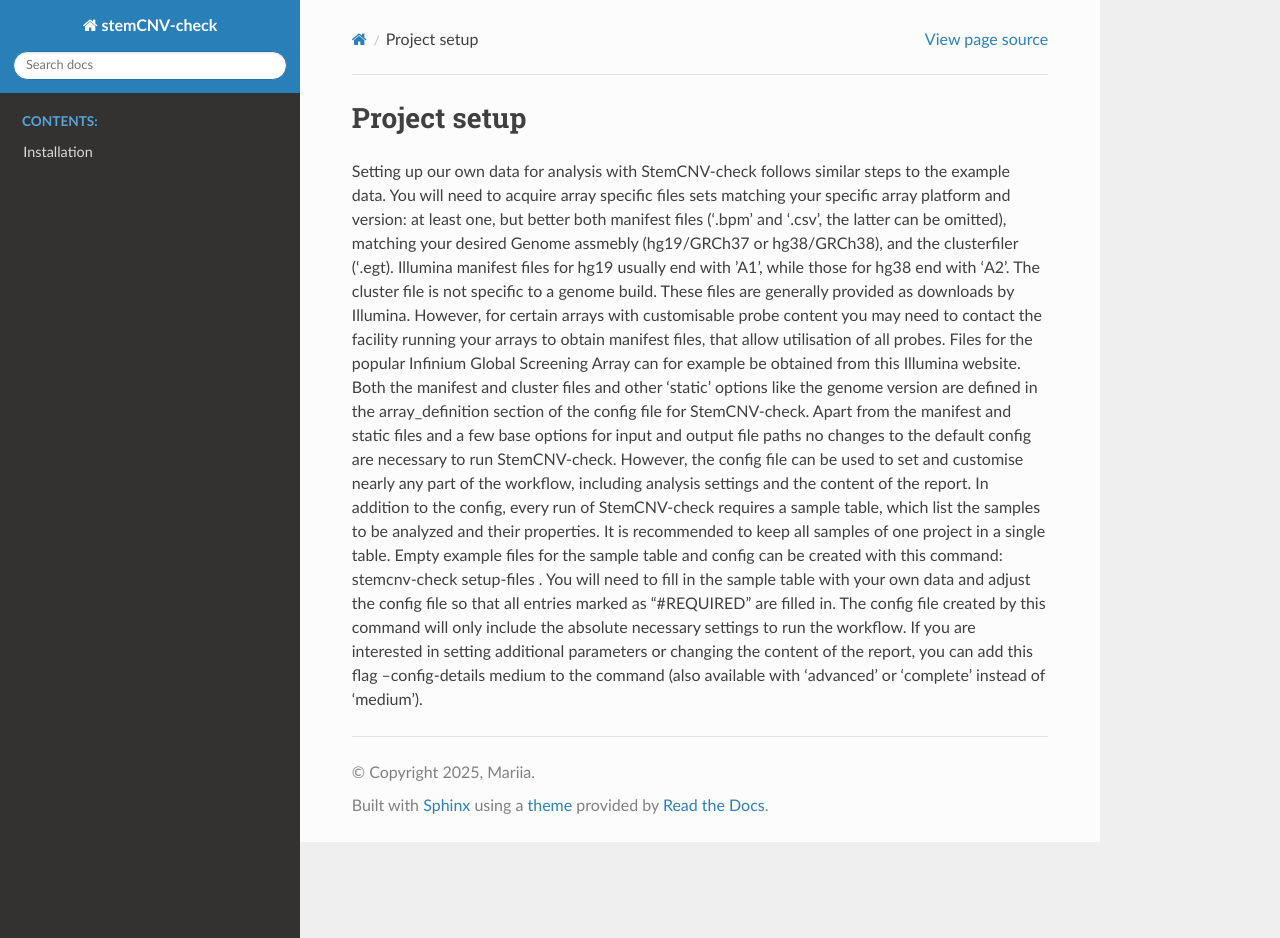
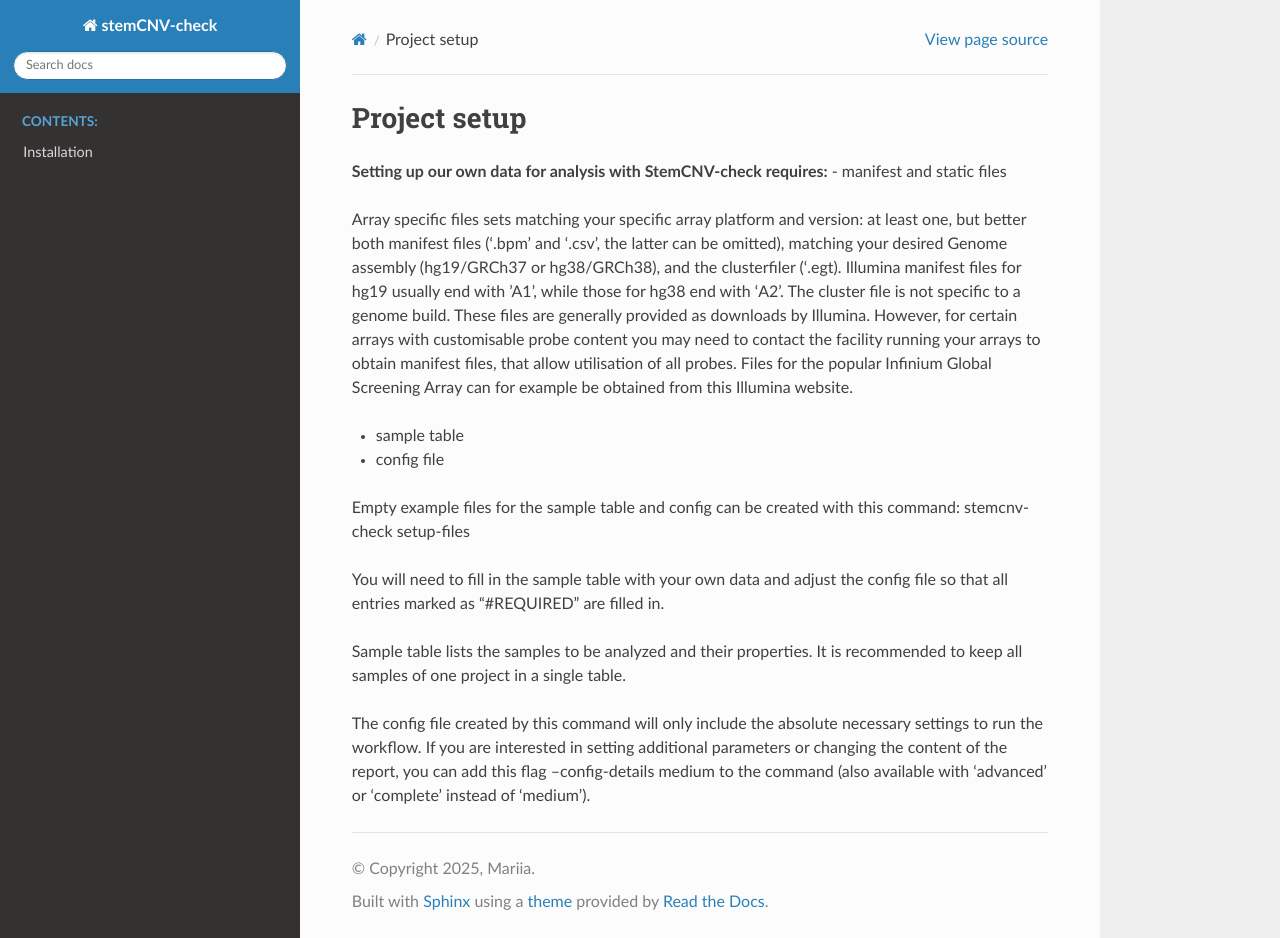
Before and after one commit to icalledmyselfmoon/stemCNV_check_Read_the_docs, a Sphinx documentation site: the page built from source/setup_project.rst, in a window 1280 px wide and 938 px high. Built offline with Sphinx 7.4.7 and the Read the Docs theme 3.1.0, drawn with Linux system fonts in a browser that asks for light colours.

Commit message:
Update setup_project.rst

```diff
--- a/source/setup_project.rst
+++ b/source/setup_project.rst
@@ -1,25 +1,31 @@
 Project setup
 ============
 
-Setting up our own data for analysis with StemCNV-check follows similar steps to the example data.
-You will need to acquire array specific files sets matching your specific array platform and version: at least one, but
-better both manifest files (‘.bpm’ and ‘.csv’, the latter can be omitted), matching your desired Genome assmebly
+
+**Setting up our own data for analysis with StemCNV-check requires:**
+- manifest and static files
+
+Array specific files sets matching your specific array platform and version: at least one, but
+better both manifest files (‘.bpm’ and ‘.csv’, the latter can be omitted), matching your desired Genome assembly
 (hg19/GRCh37 or hg38/GRCh38), and the clusterfiler (‘.egt). Illumina manifest files for hg19 usually end with ’A1’,
 while those for hg38 end with ‘A2’. The cluster file is not specific to a genome build.
 These files are generally provided as downloads by Illumina. However, for certain arrays with customisable probe
 content you may need to contact the facility running your arrays to obtain manifest files, that allow utilisation of all
-probes.
-Files for the popular Infinium Global Screening Array can for example be obtained from this Illumina website.
-Both the manifest and cluster files and other ‘static’ options like the genome version are defined in the array_definition
-section of the config file for StemCNV-check. Apart from the manifest and static files and a few base options for
-input and output file paths no changes to the default config are necessary to run StemCNV-check. However, the
-config file can be used to set and customise nearly any part of the workflow, including analysis settings and the
-content of the report.
-In addition to the config, every run of StemCNV-check requires a sample table, which list the samples to be analyzed
-and their properties. It is recommended to keep all samples of one project in a single table.
-Empty example files for the sample table and config can be created with this command: stemcnv-check setup-files .
+probes. Files for the popular Infinium Global Screening Array can for example be obtained from this Illumina website.
+
+
+- sample table
+
+- config file
+
+Empty example files for the sample table and config can be created with this command:
+stemcnv-check setup-files
+
 You will need to fill in the sample table with your own data and adjust the config file so that all entries marked as
 “#REQUIRED” are filled in.
+
+Sample table lists the samples to be analyzed and their properties. It is recommended to keep all samples of one project in a single table.
+
 The config file created by this command will only include the absolute necessary settings to run the workflow. If
 you are interested in setting additional parameters or changing the content of the report, you can add this flag
 --config-details medium to the command (also available with ‘advanced’ or ‘complete’ instead of ‘medium’).
```
